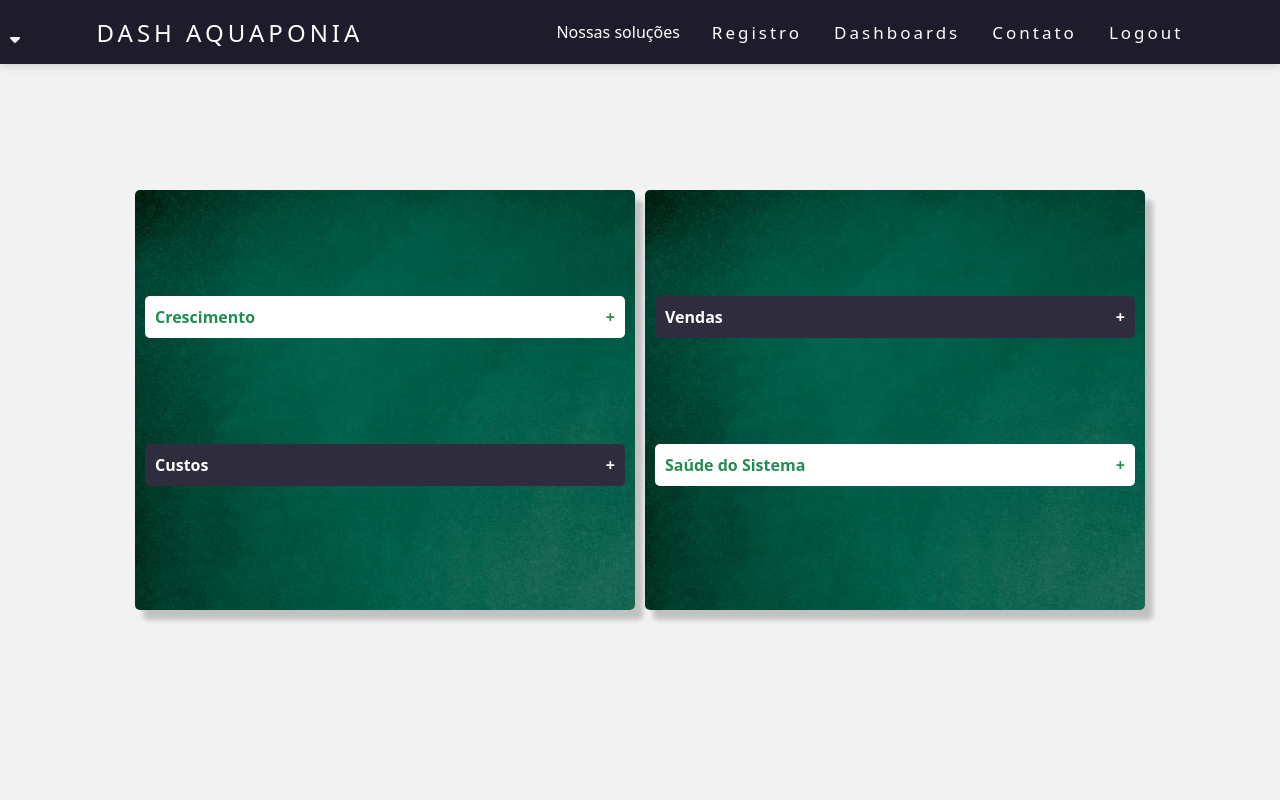
After one commit to thainazanfolin/DashAquaponia, a Django app: template DashAquaponia/templates/servicos.html in a window 1280 px wide. The commit adds this page. Run offline with Django 4.2, Linux system fonts and the light colour scheme; the template is opened without the code that fills it, so the values that code supplies are empty; some libraries are stand-ins or nearby versions.

Commit message:
Add Servicos

```diff
--- a/DashAquaponia/static/css/style.css
+++ b/DashAquaponia/static/css/style.css
@@ -787,3 +787,76 @@ i {
     outline: none;
     width: 100%;
 } */
+
+/* SERVICOS */
+
+.servicosbody {
+    width: 100vw;
+    height: 100vh;
+    display: flex;
+    align-items: center;
+    justify-content: center;
+}
+.servicoscontainer {
+    box-shadow: 8px 10px 5px #0003;
+    width: 50%;
+    max-width: 500px;
+    border-radius: 5px 5px;
+    padding: 10px;
+    margin: auto 5px;
+
+}
+.servicoscontent {
+    display: flex;
+    flex-direction: column;
+    gap: 10px;
+    height: 50vh;
+}
+.accordion_item {
+    border-radius: 5px;
+    margin-top: 12vh;
+}
+.accordion_item:hover {
+    opacity: 0.9;
+}
+.accordion_header {
+    padding: 10px;
+    cursor: pointer;
+    display: flex;
+    justify-content: space-between;
+  }
+.accordion_content {
+    margin-left: 50px;
+    margin-right: 15px;
+    overflow: hidden;
+    height: 0;
+    transition: all .5s ease;
+    font-size: 14px;
+
+}
+.active {
+    padding-bottom: 10px;
+}
+.servicosspan, .servicos_icon {
+    color: var(--verdeesc);
+    font-weight: 600;
+}
+#servicos_id_vendas, #servicos_id_custos, #servicos_span_vendas, #servicos_span_custos {
+    color: var(--white);
+    font-weight: 600;
+}
+.servicos_p {
+    color: white;
+    text-align: justify;
+}
+.servicos-btn {
+    padding: 15px 20px;
+    width: 35%;
+    background: var(--verdeesc);
+    color: var(--white);
+    border-radius: 10px;
+    font-weight: 500;
+    transition: all 0.5s;
+    border: none;
+    cursor: pointer;
+}
--- /dev/null
+++ b/DashAquaponia/static/js/servicos.js
@@ -0,0 +1,31 @@
+const accordion_item = document.querySelectorAll(".accordion_item");
+
+accordion_item.forEach((item) => {
+  const accordion_header_item = item.querySelector(".accordion_header");
+
+  accordion_header_item.addEventListener("click", () => {
+    const accordion_content_item = item.querySelector(".accordion_content");
+
+    const item_actived = document.querySelector(".active");
+
+    VerifyActive(item, accordion_content_item, item_actived);
+  });
+});
+
+function VerifyActive(item, content, content_actived) {
+  const icon_item = item.querySelector(".servicos_icon");
+  const icon_item_active = document.querySelectorAll(".servicos_icon");
+
+  icon_item_active.forEach((item) => (item.innerHTML = "+"));
+
+  if (content_actived) {
+    content_actived.style.height = 0;
+    content_actived.classList.remove("active");
+  }
+
+  if (content !== content_actived) {
+    icon_item.innerHTML = "-";
+    content.classList.add("active");
+    content.style.height = content.scrollHeight + 10 + "px";
+  }
+}
--- /dev/null
+++ b/DashAquaponia/templates/servicos.html
@@ -0,0 +1,128 @@
+{% load static %}
+
+<!DOCTYPE html>
+<html lang="pt-br">
+<head>
+    <meta charset="UTF-8">
+    <meta http-equiv="X-UA-Compatible" content="IE=edge">
+    <meta name="viewport" content="width=device-width, initial-scale=1.0">
+    <title>Serviços</title>
+
+    <link rel="stylesheet" href="{% static 'css/style.css' %}">
+    <script src="https://kit.fontawesome.com/0edc8eb879.js" crossorigin="anonymous"></script>
+
+    <link rel="apple-touch-icon" sizes="180x180" href="{% static 'img/apple-touch-icon.png' %}">
+    <link rel="icon" type="image/png" sizes="32x32" href="{% static 'img/favicon-32x32.png' %}">
+    <link rel="icon" type="image/png" sizes="16x16" href="{% static 'img/favicon-16x16.png' %}">
+</head>
+<body class="servicosbody">
+    <header>
+        <nav>
+            <a class="logo" href="/">Dash Aquaponia</a>
+            <div class="mobile-menu">
+<!-- span -->   <div class="line"></div>
+                <div class="line"></div>
+                <div class="line"></div>
+            </div>
+            <ul class="nav-list">
+                <div class="dropdown">
+                    <button class="dropbtn">Nossas soluções
+                        <i class="fa fa-caret-down"></i>
+                    </button>
+                    <div class="dropdown-content">
+                        <a href="">Monitoramento</a>
+                        {% comment %} <a href="">Monitoramento</a>
+                        <a href="">Monitoramento</a> {% endcomment %}
+                    </div>
+                </div>
+                <li class="nav-item"><a href="registro">Registro</a></li>
+                <li class="nav-item"><a href="dash">Dashboards</a></li>
+                <li class="nav-item"><a href="contato">Contato</a></li>
+                <li class="nav-item"><a href="{% url 'DashAquaponia:logout' %}">Logout</a></li>
+            </ul>
+
+            <!-- <div class="btn-expandir">
+                <button>perfil</button>
+            </div> -->
+        </nav>
+    </header>
+
+    <div class="servicoscontainer" style="background-image: url({% static 'img/wepik-export-2023061423161595jm.jpeg' %});">
+        <div class="servicoscontent">
+          <div class="accordion_item" style="background: white;">
+            <div class="accordion_header">
+              <span class="servicosspan">
+                Crescimento
+              </span>
+              <div class="servicos_icon">
+                +
+              </div>
+            </div>
+
+            <div class="accordion_content">
+              <a href="servicos1.html"><button class="servicos-btn">Produção de Alface</button></a>
+              <a href="servicos2.html"><button class="servicos-btn">Produção de Peixe</button></a>
+            </div>
+          </div>
+
+
+          <div class="accordion_item" style="background: var(--dark2);">
+            <div class="accordion_header">
+              <span class="servicosspan" id="servicos_span_custos">
+                Custos
+              </span>
+              <div class="servicos_icon" id="servicos_id_custos">
+                +
+              </div>
+            </div>
+
+            <div class="accordion_content">
+              <a href="servicos3.html"><button class="servicos-btn">Água</button></a>
+              <a href="servicos4.html"><button class="servicos-btn">Energia</button></a>
+            </div>
+          </div>
+        </div>
+      </div>
+
+      <div class="servicoscontainer" style="background-image: url({% static 'img/wepik-export-2023061423161595jm.jpeg' %});">
+        <div class="servicoscontent">
+          <div class="accordion_item" style="background: var(--dark2);">
+            <div class="accordion_header">
+              <span class="servicosspan" id="servicos_span_vendas">
+                Vendas
+              </span>
+              <div class="servicos_icon" id="servicos_id_vendas">
+                +
+              </div>
+            </div>
+
+            <div class="accordion_content">
+              <a href="servicos5.html"><button class="servicos-btn">Alface</button></a>
+              <a href="servicos6.html"><button class="servicos-btn">Peixe</button></a>
+            </div>
+          </div>
+
+
+          <div class="accordion_item" style="background: white;">
+            <div class="accordion_header">
+              <span class="servicosspan">
+                Saúde do Sistema
+              </span>
+              <div class="servicos_icon">
+                +
+              </div>
+            </div>
+
+            <div class="accordion_content">
+              <a href="servicos7.html"><button class="servicos-btn">Temperatura da Água</button></a>
+              <a href="servicos8.html"><button class="servicos-btn">Quantidade de Amônia na Água</button></a>
+            </div>
+          </div>
+        </div>
+      </div>
+
+
+    <script src="{% static 'js/servicos.js' %}"></script>
+    <script src="{% static 'js/mobile_navbar.js' %}"></script>
+</body>
+</html>
```
Also changed, not shown: DashAquaponia/static/img/wepik-export-2023061423161595jm.jpeg (added).
